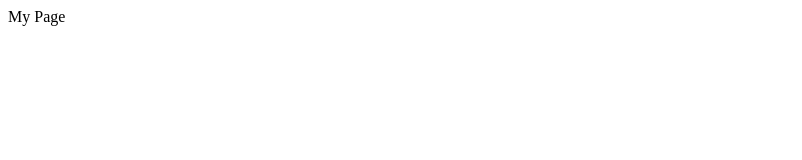
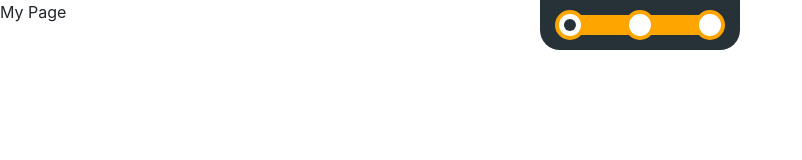
Before and after one commit to kidoge/OLD_kidoge.github.io, a plain HTML site: page index.html in a window 1280 px wide. Shown: the whole page, without its empty margins (0-802 px from the left). Drawn offline with nearby package versions, Linux system fonts and the light colour scheme.

Commit message:
Added bootstrap and metro-style menu

```diff
--- a/index.html
+++ b/index.html
@@ -1,10 +1,39 @@
 <!doctype html>
-
 <html lang="en">
 <head>
   <meta charset="utf-8">
+  <meta name="viewport" content="width=device-width, initial-scale=1, shrink-to-fit=no">
+
+  <link rel="stylesheet"
+        href="https://stackpath.bootstrapcdn.com/bootstrap/4.1.0/css/bootstrap.min.css"
+        integrity="sha384-9gVQ4dYFwwWSjIDZnLEWnxCjeSWFphJiwGPXr1jddIhOegiu1FwO5qRGvFXOdJZ4"
+        crossorigin="anonymous">
+  <link rel="stylesheet"
+        href="style.css">
+  <title>Kidon Son</title>
 </head>
 <body>
+  <div class="metro-nav">
+    <div class="metro-station">
+      <div class="metro-marker selected"></div>
+    </div>
+    <div class="metro-station">
+      <div class="metro-marker"></div>
+    </div>
+    <div class="metro-station">
+      <div class="metro-marker"></div>
+    </div>
+    <div class="metro-line"></div>
+  </div>
 	My Page
+  <script src="https://code.jquery.com/jquery-3.3.1.slim.min.js"
+          integrity="sha384-q8i/X+965DzO0rT7abK41JStQIAqVgRVzpbzo5smXKp4YfRvH+8abtTE1Pi6jizo"
+          crossorigin="anonymous"></script>
+  <script src="https://cdnjs.cloudflare.com/ajax/libs/popper.js/1.14.0/umd/popper.min.js"
+          integrity="sha384-cs/chFZiN24E4KMATLdqdvsezGxaGsi4hLGOzlXwp5UZB1LY//20VyM2taTB4QvJ"
+          crossorigin="anonymous"></script>
+  <script src="https://cdnjs.cloudflare.com/ajax/libs/popper.js/1.14.0/umd/popper.min.js"
+          integrity="sha384-cs/chFZiN24E4KMATLdqdvsezGxaGsi4hLGOzlXwp5UZB1LY//20VyM2taTB4QvJ"
+          crossorigin="anonymous"></script>
 </body>
 </html>
--- /dev/null
+++ b/style.css
@@ -0,0 +1,68 @@
+.metro-nav {
+  background-color: #263238;
+  color: white;
+  left: 50%;
+  width: 200px;
+  height: 50px;
+  padding: 10px;
+  border-bottom-right-radius: 20px;
+  border-bottom-left-radius: 20px;
+  transform: translateX(-50%);
+  position: absolute;
+}
+
+.metro-line {
+  top: 50%;
+  left: 12%;
+  width: 76%;
+  height: 20px;
+  background-color: orange;
+  vertical-align: center;
+  transform: translateY(-50%);
+  position: absolute;
+  z-index: 10;
+}
+
+
+.metro-station {
+  top: 50%;
+  width: 30px;
+  height: 30px;
+  border-radius: 50%;
+  border: orange solid 4px;
+  background-color: white;
+  transform: translateY(-50%) translateX(-50%);
+  position: absolute;
+  z-index: 100;
+}
+
+.metro-station:nth-of-type(1) {
+  left: 15%;
+}
+
+.metro-station:nth-of-type(2) {
+  left: 50%;
+}
+
+.metro-station:nth-of-type(3) {
+  left: 85%;
+}
+
+.metro-marker {
+  left: 50%;
+  top: 50%;
+  width: 55%;
+  height: 55%;
+  border-radius: 50%;
+  background-color: white;
+  transform: translateY(-50%) translateX(-50%);
+  position: absolute;
+}
+
+.metro-marker.selected {
+  background-color: #263238;
+}
+
+.metro-marker:not(.selected) {
+  background-color: #ffffff;
+}
```
